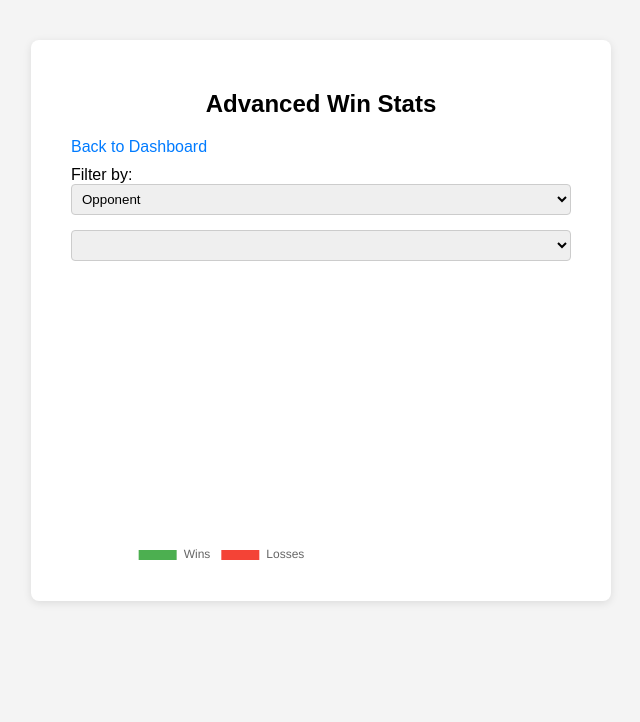
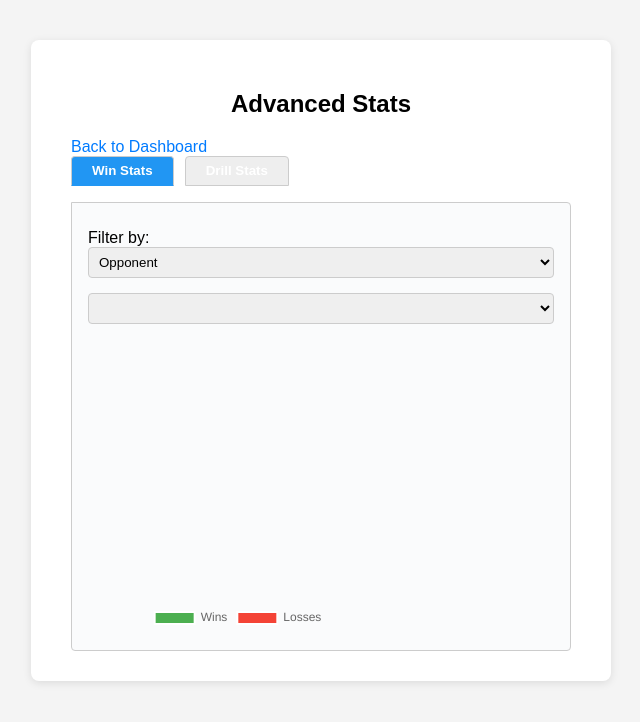
Before and after one commit to Jmegan042/Pool-Tracker-App, a Flask app: page /stats in a window 1280 px wide. Shown: the top 722 px of the page, without its empty margins (319-959 px from the left). Run offline with Flask 3, Linux system fonts and the light colour scheme; the visitor is signed in with stand-in values (Sample User, id 1); lists and menus that the app fills with data are empty.

Commit message:
Add styling

```diff
--- a/app.py
+++ b/app.py
@@ -27,16 +27,23 @@ def stats():
         return redirect(url_for('login'))
     username = session['username']
     user_csv = get_user_csv(username)
+    user_drill_csv = get_user_drill_csv(username)
     matches = []
+    drills = []
     if os.path.exists(user_csv):
         with open(user_csv, 'r', newline='') as f:
             reader = csv.DictReader(f)
             matches = list(reader)
+    if os.path.exists(user_drill_csv):
+        with open(user_drill_csv, 'r', newline='') as f:
+            reader = csv.DictReader(f)
+            drills = list(reader)
     # Prepare data for filters
     opponents = sorted(set(m['opponent'] for m in matches if m.get('opponent')))
     locations = sorted(set(m['location'] for m in matches if m.get('location')))
     game_types = sorted(set(m['game_type'] for m in matches if m.get('game_type')))
-    return render_template('stats.html', matches=matches, opponents=opponents, locations=locations, game_types=game_types)
+    drill_names = sorted(set(d['drill_name'] for d in drills if d.get('drill_name')))
+    return render_template('stats.html', matches=matches, opponents=opponents, locations=locations, game_types=game_types, drills=drills, drill_names=drill_names)
 
 def get_user_csv(username):
     return os.path.join(DATA_DIR, f"{username}_matches.csv")
--- a/static/style.css
+++ b/static/style.css
@@ -1,3 +1,37 @@
+/* Tab navigation styles for stats.html */
+.tab-nav {
+    margin-bottom: 1em;
+}
+.tab-btn {
+    background: #eee;
+    border: 1px solid #ccc;
+    padding: 0.5em 1.5em;
+    cursor: pointer;
+    margin-right: 0.5em;
+    border-radius: 4px 4px 0 0;
+    font-weight: bold;
+}
+.tab-btn.active {
+    background: #2196f3;
+    color: #fff;
+    border-bottom: 1px solid #2196f3;
+}
+.tab-section {
+    border: 1px solid #ccc;
+    border-radius: 0 4px 4px 4px;
+    padding: 1em;
+    background: #fafbfc;
+}
+/* Win/Loss row coloring */
+/* Stronger specificity for win/loss row coloring */
+.match-win td, tr.match-win td {
+    color: #228B22 !important;
+    font-weight: bold !important;
+}
+.match-loss td, tr.match-loss td {
+    color: #b22222 !important;
+    font-weight: bold !important;
+}
 body {
     font-family: Arial, sans-serif;
     background: #f4f4f4;
--- a/templates/stats.html
+++ b/templates/stats.html
@@ -8,8 +8,13 @@
 </head>
 <body>
     <div class="container">
-        <h2>Advanced Win Stats</h2>
+        <h2>Advanced Stats</h2>
         <a href="{{ url_for('dashboard') }}">Back to Dashboard</a>
+        <div class="tab-nav">
+            <button class="tab-btn" id="winStatsTab" onclick="showTab('win')">Win Stats</button>
+            <button class="tab-btn" id="drillStatsTab" onclick="showTab('drill')">Drill Stats</button>
+        </div>
+        <div id="winStatsSection" class="tab-section">
             <div>
                 <label>Filter by:
                     <select id="filterType">
@@ -22,16 +27,41 @@
             </div>
             <canvas id="winPie" width="300" height="300"></canvas>
         </div>
+        <div id="drillStatsSection" class="tab-section" style="display:none">
+            <div>
+                <label>Select Drill:
+                    <select id="drillSelect">
+                        {% for drill in drill_names %}
+                        <option value="{{ drill }}">{{ drill }}</option>
+                        {% endfor %}
+                    </select>
+                </label>
+            </div>
+            <canvas id="drillLine" width="500" height="300"></canvas>
+        </div>
+    </div>
     <script>
         const matches = {{ matches|tojson }};
         const opponents = {{ opponents|tojson }};
         const locations = {{ locations|tojson }};
         const gameTypes = {{ game_types|tojson }};
+        const drills = {{ drills|tojson }};
+        const drillNames = {{ drill_names|tojson }};
 
+        // Tab logic
+        function showTab(tab) {
+            document.getElementById('winStatsSection').style.display = (tab === 'win') ? '' : 'none';
+            document.getElementById('drillStatsSection').style.display = (tab === 'drill') ? '' : 'none';
+            document.getElementById('winStatsTab').classList.toggle('active', tab === 'win');
+            document.getElementById('drillStatsTab').classList.toggle('active', tab === 'drill');
+        }
+        // Default to win stats
+        showTab('win');
+
+        // Win stats chart logic
         const filterTypeSelect = document.getElementById('filterType');
         const filterValueSelect = document.getElementById('filterValue');
-        let chart;
-
+        let winChart;
         function updateFilterValues() {
             let options = [];
             if (filterTypeSelect.value === 'opponent') {
@@ -50,13 +80,12 @@
             });
             if (options.length > 0) {
                 filterValueSelect.value = options[0];
-                updateChart();
+                updateWinChart();
             } else {
-                updateChart();
+                updateWinChart();
             }
         }
-
-        function updateChart() {
+        function updateWinChart() {
             const type = filterTypeSelect.value;
             const value = filterValueSelect.value;
             let win = 0, loss = 0;
@@ -67,8 +96,8 @@
                 }
             });
             const ctx = document.getElementById('winPie').getContext('2d');
-            if (chart) chart.destroy();
-            chart = new Chart(ctx, {
+            if (winChart) winChart.destroy();
+            winChart = new Chart(ctx, {
                 type: 'pie',
                 data: {
                     labels: ['Wins', 'Losses'],
@@ -83,10 +112,55 @@
                 }
             });
         }
+        filterTypeSelect.addEventListener('change', updateFilterValues);
+        filterValueSelect.addEventListener('change', updateWinChart);
+        updateFilterValues();
 
-        filterTypeSelect.addEventListener('change', updateFilterValues);
-        filterValueSelect.addEventListener('change', updateChart);
-        updateFilterValues();
+        // Drill stats chart logic
+        const drillSelect = document.getElementById('drillSelect');
+        let drillChart;
+        function updateDrillChart() {
+            const selectedDrill = drillSelect.value;
+            // Filter and sort by date
+            const filtered = drills.filter(d => d.drill_name === selectedDrill)
+                .map(d => ({
+                    date: d.date,
+                    made: parseInt(d.balls_made, 10),
+                    missed: parseInt(d.balls_missed, 10)
+                }))
+                .sort((a, b) => new Date(a.date) - new Date(b.date));
+            const labels = filtered.map(d => d.date);
+            const ratios = filtered.map(d => d.missed === 0 ? d.made : d.made / (d.made + d.missed));
+            const ctx = document.getElementById('drillLine').getContext('2d');
+            if (drillChart) drillChart.destroy();
+            drillChart = new Chart(ctx, {
+                type: 'line',
+                data: {
+                    labels: labels,
+                    datasets: [{
+                        label: 'Balls Made Ratio',
+                        data: ratios,
+                        borderColor: '#2196f3',
+                        backgroundColor: 'rgba(33,150,243,0.2)',
+                        fill: true
+                    }]
+                },
+                options: {
+                    responsive: false,
+                    scales: {
+                        y: {
+                            beginAtZero: true,
+                            max: 1,
+                            title: { display: true, text: 'Made / (Made + Missed)' }
+                        }
+                    }
+                }
+            });
+        }
+        if (drillSelect) {
+            drillSelect.addEventListener('change', updateDrillChart);
+            updateDrillChart();
+        }
     </script>
 </body>
 </html>
```
Also changed, not shown: templates/dashboard.html (+20 -0 lines), README.md. Lines whose indentation alone changed are shown as unchanged.
